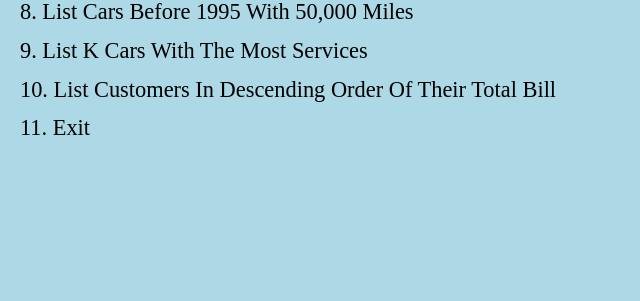
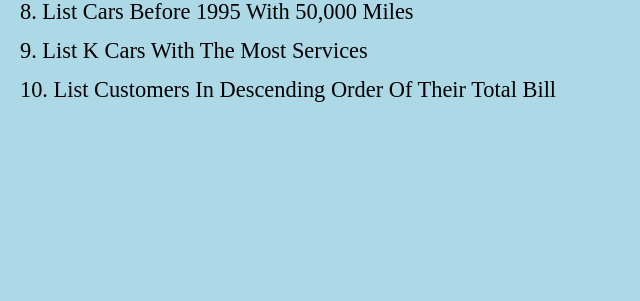
Before and after one commit to steven-nguyen22/Mechanic-Shop-Database-Website, a PHP site: page / in a window 1280 px wide. Shown: the part 380-681 px from the top of the page, without its empty margins (0-640 px from the left). Run offline with PHP 8.4, Linux system fonts and the light colour scheme; some libraries are stand-ins or nearby versions.

Commit message:
Update index.php

```diff
--- a/index.php
+++ b/index.php
@@ -39,7 +39,6 @@ include "db_connect.php";
   <li><a href="function8.php">8. List Cars Before 1995 With 50,000 Miles</li>
   <li><a href="function9.php">9. List K Cars With The Most Services</li>
   <li><a href="function10.php">10. List Customers In Descending Order Of Their Total Bill</li>
-  <li><a href="function6.php">11. Exit</li>
 </ol>
 
 <?php
```
